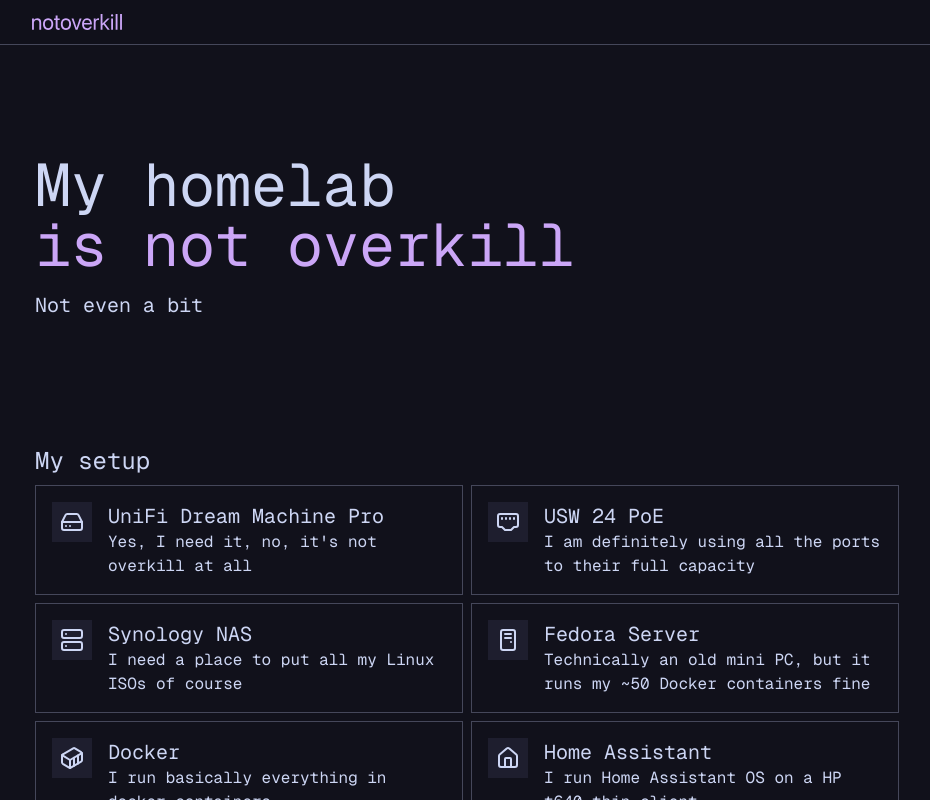
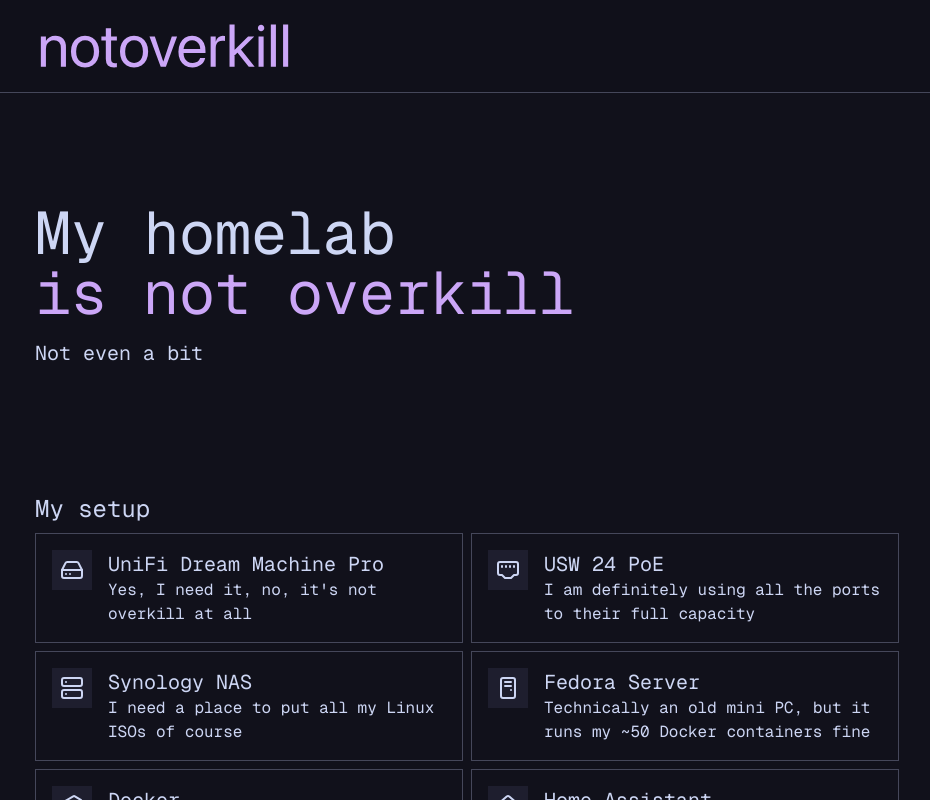
Before and after one commit to Inglan/notoverkill.com, a Next.js app: page / in a window 1280 px wide. Shown: the top 800 px of the page, without its empty margins (173-1103 px from the left). Built offline with nearby package versions, Linux system fonts and the light colour scheme.

Commit message:
change image dimensions

```diff
--- a/components/header.tsx
+++ b/components/header.tsx
@@ -7,7 +7,7 @@ export default function Header() {
     <div className="w-full border-b bg-background/50 sticky top-0 backdrop-blur-xl z-50">
       <div className="container mx-auto">
         <nav className="max-w-4xl mx-auto p-2 flex flex-row">
-          <Image src="/notoverkill.svg" alt="Logo" width={100} height={100} />
+          <Image src="/notoverkill.svg" alt="Logo" width={275} height={76} />
           <div className="grow"></div>
           <Button className="hidden" asChild>
             <Link href="https://sso.notoverkill.com">Log in</Link>
```
